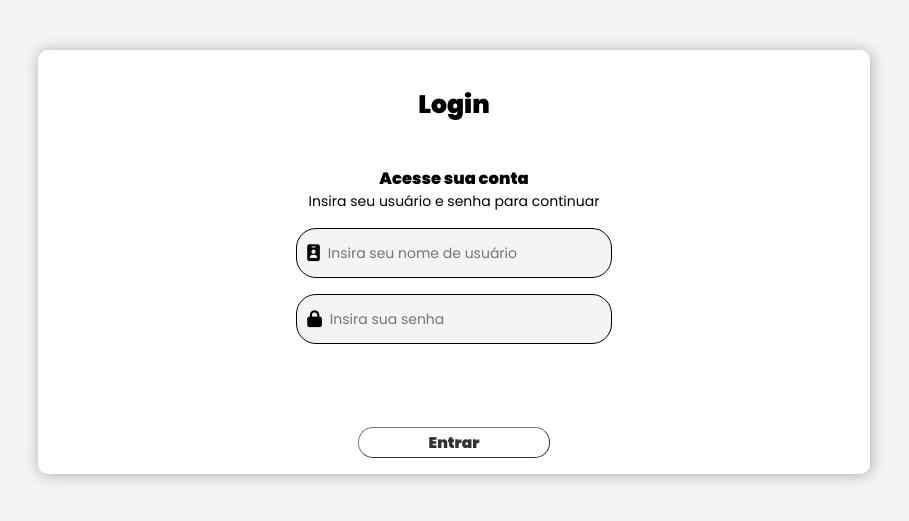
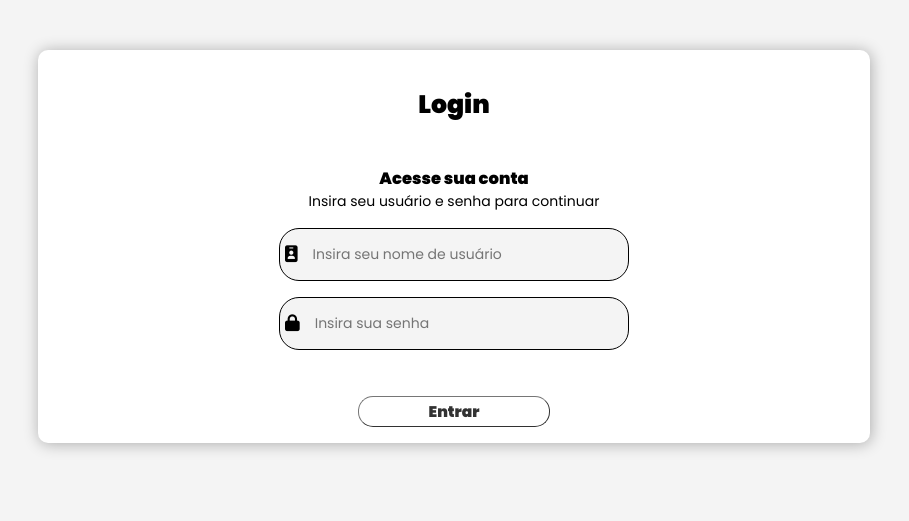
Before and after one commit to gabrieldsantana28/SA_Senai, a PHP site: page /login.php in a window 1280 px wide. Shown: the part 100-621 px from the top of the page, without its empty margins (186-1095 px from the left). Run offline with PHP 8.4, Linux system fonts and the light colour scheme; some libraries are stand-ins or nearby versions.

Commit message:
Update login.php
Página de login atualizada

```diff
--- a/css/login.css
+++ b/css/login.css
@@ -68,37 +68,41 @@ body {
     font-size: 1.2em;
 }
 
-#container-elementos {
-    display: flex;
-    flex-wrap: wrap;
-    gap: 1rem;
-    justify-content: center;
-    margin-top: 1rem;
-}
-
 .elementos--itens {
     display: flex;
     align-items: center;
-    gap: 8px;
+    gap: 5px;
     flex: 1 1 calc(50% - 1rem);
     max-width: 350px;
     background-color: #f4f4f4;
     border: 1.5px solid black;
     border-radius: 20px;
-    height: 40px;
-    padding: 5px 10px;
+    min-height: 50px; /* Garantir altura mínima */
+    padding: 5px; /* Ajuste para o padding */
+    box-sizing: border-box; /* Inclui padding e borda no cálculo da largura */
 }
 
 .elementos--itens input {
     background-color: transparent;
     border: none;
     font-size: 14px;
-    width: 100%;
-    height: 38px;
+    width: 500px;
+    padding: 10px; /* Padding para o input */
+    height: 100%; /* Garante que o input preencha a altura do contêiner */
+    box-sizing: border-box; /* Inclui padding no cálculo da largura */
 }
 
 .elementos--itens i {
     font-size: 1.2em;
+    line-height: 1; /* Alinha o ícone verticalmente */
+}
+
+#container-elementos {
+    display: flex;
+    flex-direction: column; /* Colocar os inputs em coluna para melhor alinhamento */
+    gap: 1rem; /* Espaçamento uniforme entre os inputs */
+    justify-content: center; /* Centraliza os itens */
+    margin-top: 1rem;
 }
 
 input:focus-visible {
--- a/login.php
+++ b/login.php
@@ -39,6 +39,7 @@
         ?>
 
         <form method="POST" action="php/backLogin.php">
+
             <section id="container-elementos">
     <div class="elementos--itens">
         <i class="fas fa-id-badge"></i>
@@ -48,7 +49,6 @@
         <i class="fa-solid fa-lock"></i>
         <input type="password" id="SenhaUsuario" name="senha" placeholder="Insira sua senha" required>
     </div>
-                <br>
     <div class="button">
                     <button type="submit">Entrar</button>
                 </div>
```
Lines whose indentation alone changed are shown as unchanged.
